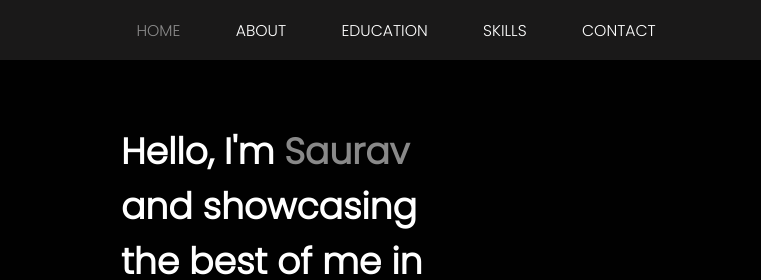
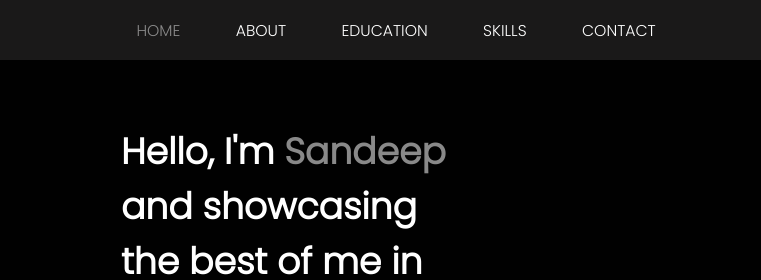
Before and after one commit to coolboy-si/Portfolio, a plain HTML site: page index.html in a window 1280 px wide. Shown: the top 280 px of the page, 519-1280 px from the left. Drawn offline with nearby package versions, Linux system fonts and the light colour scheme; files whose address does not match are found by name.

Commit message:
Update index.html

```diff
--- a/index.html
+++ b/index.html
@@ -39,7 +39,7 @@
                 <img src="images/WhatsApp Image 2024-08-20 at 20.57.02_0da90207.jpg" alt="">
             </div>
             <div class="rightsection">
-                <div>Hello, I'm <span class="grey">Saurav</span></div>
+                <div>Hello, I'm <span class="grey">Sandeep</span></div>
                 <div>and showcasing <br> the best of me in</div>
                 <span id="element"></span>
 
```
